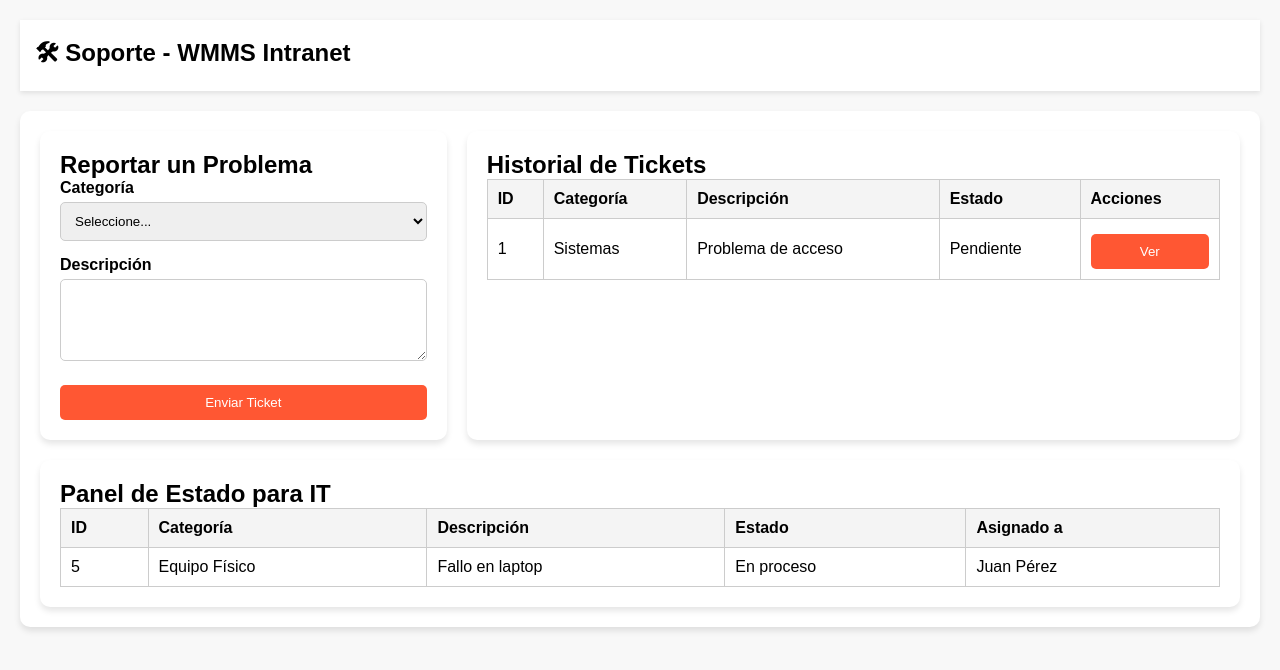
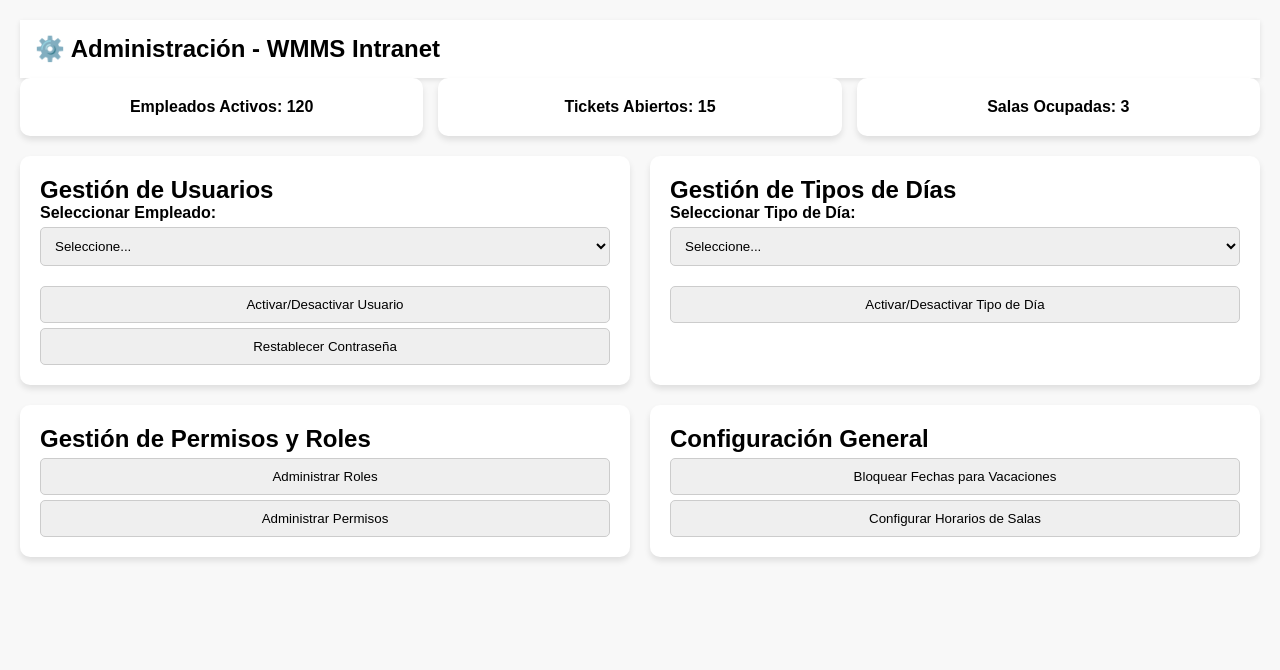
Before and after one commit to uri21199/intranet2.0, a Flask app: template templates/test.html in a window 1280 px wide. Shown: the top 670 px of the page. Run offline with Flask 3, Linux system fonts and the light colour scheme; the template is opened without the code that fills it, so the values that code supplies are empty.

Commit message:
basico admin

```diff
--- a/notes.txt
+++ b/notes.txt
@@ -8,4 +8,4 @@ armar tabla para registrar empleados que solicitaron asistencia al viajero
 armar tabla para registrar motivos de ausencia/examen para que en el form sea un desplegable
 Es mejor el form y tabla uno al lado del otro?
 
-2/2: ya esta el front de days, dashboard, documents, employees, myteam, rooms, settings
+2/2: ya esta el front de admin, dashboard, days, documents, employees, myteam, notifications, payroll, reporting, rooms, settings, support, surveys, trainings
--- /dev/null
+++ b/templates/components/admin/formAdmin.html
@@ -0,0 +1 @@
+<p>Tabla</p>
--- /dev/null
+++ b/templates/components/admin/tableAdmin.html
@@ -0,0 +1 @@
+<p>Tabla</p>
--- a/templates/test.html
+++ b/templates/test.html
@@ -3,7 +3,7 @@
 <head>
     <meta charset="UTF-8">
     <meta name="viewport" content="width=device-width, initial-scale=1.0">
-    <title>Soporte - WMMS Intranet</title>
+    <title>Administración - WMMS Intranet</title>
     <style>
         * {
             margin: 0;
@@ -25,31 +25,17 @@
         }
         .container {
             display: flex;
-            flex-direction: column;
+            flex-wrap: wrap;
             gap: 20px;
+            margin-top: 20px;
+        }
+        .section {
             background: white;
             padding: 20px;
             border-radius: 10px;
             box-shadow: 0 4px 6px rgba(0, 0, 0, 0.1);
-            margin-top: 20px;
-        }
-        .form-table-container {
-            display: flex;
-            gap: 20px;
-        }
-        .form-container {
             flex: 1;
-            background: white;
-            padding: 20px;
-            border-radius: 10px;
-            box-shadow: 0 4px 6px rgba(0, 0, 0, 0.1);
-        }
-        .table-container {
-            flex: 2;
-            background: white;
-            padding: 20px;
-            border-radius: 10px;
-            box-shadow: 0 4px 6px rgba(0, 0, 0, 0.1);
+            min-width: 300px;
         }
         .form-group {
             margin-bottom: 15px;
@@ -57,113 +43,79 @@
         label {
             font-weight: bold;
         }
-        select, input, textarea, button {
+        select, input, button {
             width: 100%;
             padding: 10px;
             margin-top: 5px;
             border: 1px solid #ccc;
             border-radius: 5px;
         }
-        .button {
-            background-color: #ff5733;
-            color: white;
-            cursor: pointer;
-            border: none;
+        .dashboard {
+            display: flex;
+            gap: 15px;
+            margin-bottom: 20px;
         }
-        .button:hover {
-            background-color: #e64a19;
-        }
-        .table {
-            width: 100%;
-            border-collapse: collapse;
-        }
-        .table th, .table td {
-            border: 1px solid #ccc;
-            padding: 10px;
-            text-align: left;
-        }
-        .table th {
-            background: #f4f4f4;
-            font-weight: bold;
-        }
-        .status-panel {
+        .dashboard-card {
             background: white;
             padding: 20px;
             border-radius: 10px;
             box-shadow: 0 4px 6px rgba(0, 0, 0, 0.1);
+            flex: 1;
+            text-align: center;
+            font-weight: bold;
         }
     </style>
 </head>
 <body>
-    <div class="header">🛠 Soporte - WMMS Intranet</div>
+    <div class="header">⚙️ Administración - WMMS Intranet</div>
+
+    <div class="dashboard">
+        <div class="dashboard-card">Empleados Activos: <span id="activeEmployees">120</span></div>
+        <div class="dashboard-card">Tickets Abiertos: <span id="openTickets">15</span></div>
+        <div class="dashboard-card">Salas Ocupadas: <span id="occupiedRooms">3</span></div>
+    </div>
+
     <div class="container">
-        <div class="form-table-container">
-            <div class="form-container">
-                <h2>Reportar un Problema</h2>
+        <div class="section">
+            <h2>Gestión de Usuarios</h2>
             <div class="form-group">
-                    <label for="category">Categoría</label>
-                    <select id="category">
+                <label for="employee">Seleccionar Empleado:</label>
+                <select id="employee">
                     <option value="">Seleccione...</option>
-                        <option value="sistemas">Sistemas</option>
-                        <option value="equipo_fisico">Equipo Físico</option>
-                        <option value="virus">Posible Virus</option>
-                        <option value="requerimientos">Requerimientos</option>
+                    <option value="1">Juan Pérez</option>
+                    <option value="2">María Gómez</option>
                 </select>
             </div>
-                <div class="form-group">
-                    <label for="description">Descripción</label>
-                    <textarea id="description" rows="4"></textarea>
-                </div>
-                <button class="button">Enviar Ticket</button>
+            <button>Activar/Desactivar Usuario</button>
+            <button>Restablecer Contraseña</button>
         </div>
 
-            <div class="table-container">
-                <h2>Historial de Tickets</h2>
-                <table class="table">
-                    <thead>
-                        <tr>
-                            <th>ID</th>
-                            <th>Categoría</th>
-                            <th>Descripción</th>
-                            <th>Estado</th>
-                            <th>Acciones</th>
-                        </tr>
-                    </thead>
-                    <tbody>
-                        <tr>
-                            <td>1</td>
-                            <td>Sistemas</td>
-                            <td>Problema de acceso</td>
-                            <td>Pendiente</td>
-                            <td><button class="button">Ver</button></td>
-                        </tr>
-                    </tbody>
-                </table>
+        <div class="section">
+            <h2>Gestión de Tipos de Días</h2>
+            <div class="form-group">
+                <label for="dayType">Seleccionar Tipo de Día:</label>
+                <select id="dayType">
+                    <option value="">Seleccione...</option>
+                    <option value="vacaciones">Vacaciones</option>
+                    <option value="ausencia">Ausencia</option>
+                    <option value="home_office">Home Office</option>
+                </select>
+            </div>
+            <button>Activar/Desactivar Tipo de Día</button>
         </div>
     </div>
 
-        <div class="status-panel">
-            <h2>Panel de Estado para IT</h2>
-            <table class="table">
-                <thead>
-                    <tr>
-                        <th>ID</th>
-                        <th>Categoría</th>
-                        <th>Descripción</th>
-                        <th>Estado</th>
-                        <th>Asignado a</th>
-                    </tr>
-                </thead>
-                <tbody>
-                    <tr>
-                        <td>5</td>
-                        <td>Equipo Físico</td>
-                        <td>Fallo en laptop</td>
-                        <td>En proceso</td>
-                        <td>Juan Pérez</td>
-                    </tr>
-                </tbody>
-            </table>
+    <div class="container">
+        <div class="section">
+            <h2>Gestión de Permisos y Roles</h2>
+            <button>Administrar Roles</button>
+            <button>Administrar Permisos</button>
+        </div>
+
+        <div class="section">
+            <h2>Configuración General</h2>
+            <button>Bloquear Fechas para Vacaciones</button>
+            <button>Configurar Horarios de Salas</button>
         </div>
     </div>
 </body>
```
Also changed, not shown: templates/pages/admin.html (+18 -0 lines), test.py (added, +28 -0 lines), 1 other file. Lines whose indentation alone changed are shown as unchanged.
